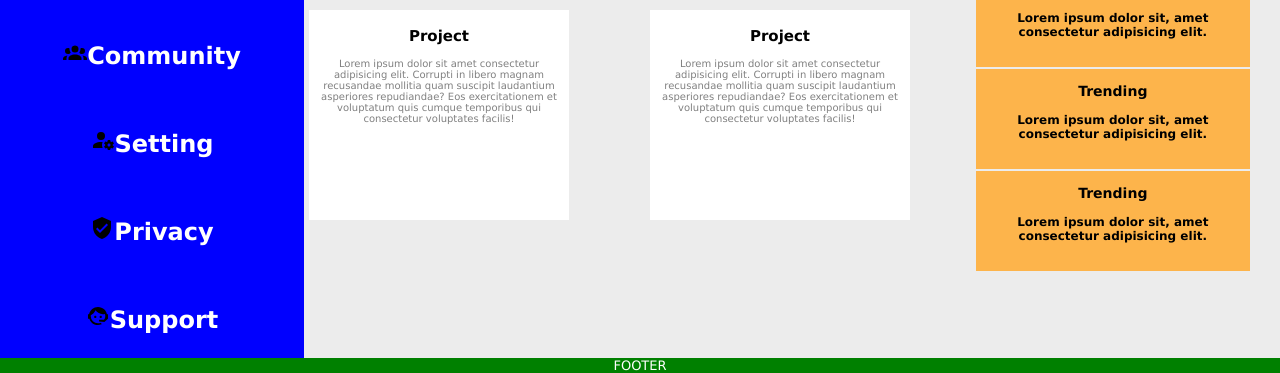
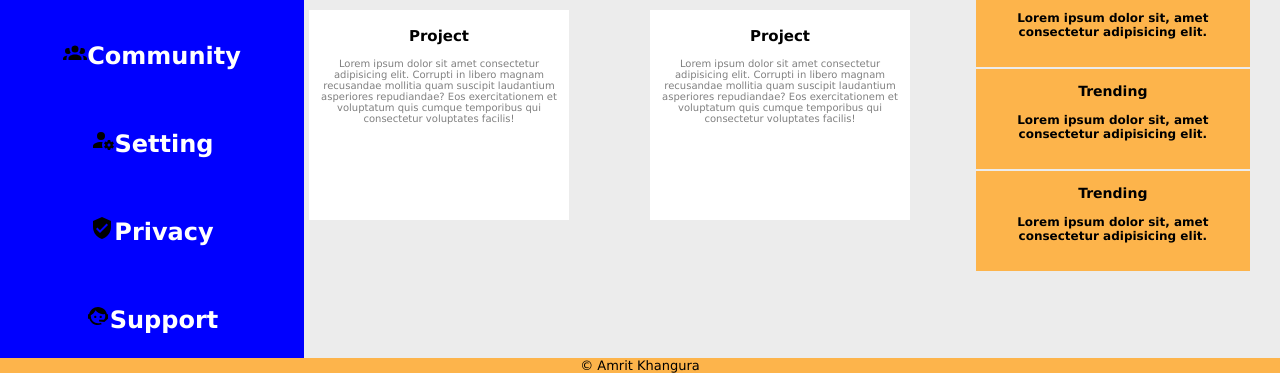
Before and after one commit to Amritkhangura/Admin-Page, a plain HTML site: page index.html in a window 1280 px wide. Shown: the part 717-1090 px from the top of the page. Drawn offline with Linux system fonts and the light colour scheme.

Commit message:
Updated footer

```diff
--- a/index.html
+++ b/index.html
@@ -116,7 +116,7 @@
   </aside>
  </main>
  <footer class="flex-footer">
-  FOOTER
+  © Amrit Khangura
  </footer>
 </body>
 </html>
--- a/style.css
+++ b/style.css
@@ -51,8 +51,9 @@ flex: 1;
 }
 
 .flex-footer{
-  background-color: green;
+  background-color:#fdb44b;
   font-size: small;
+  color: black;
 }
 
 .topnav {
```
